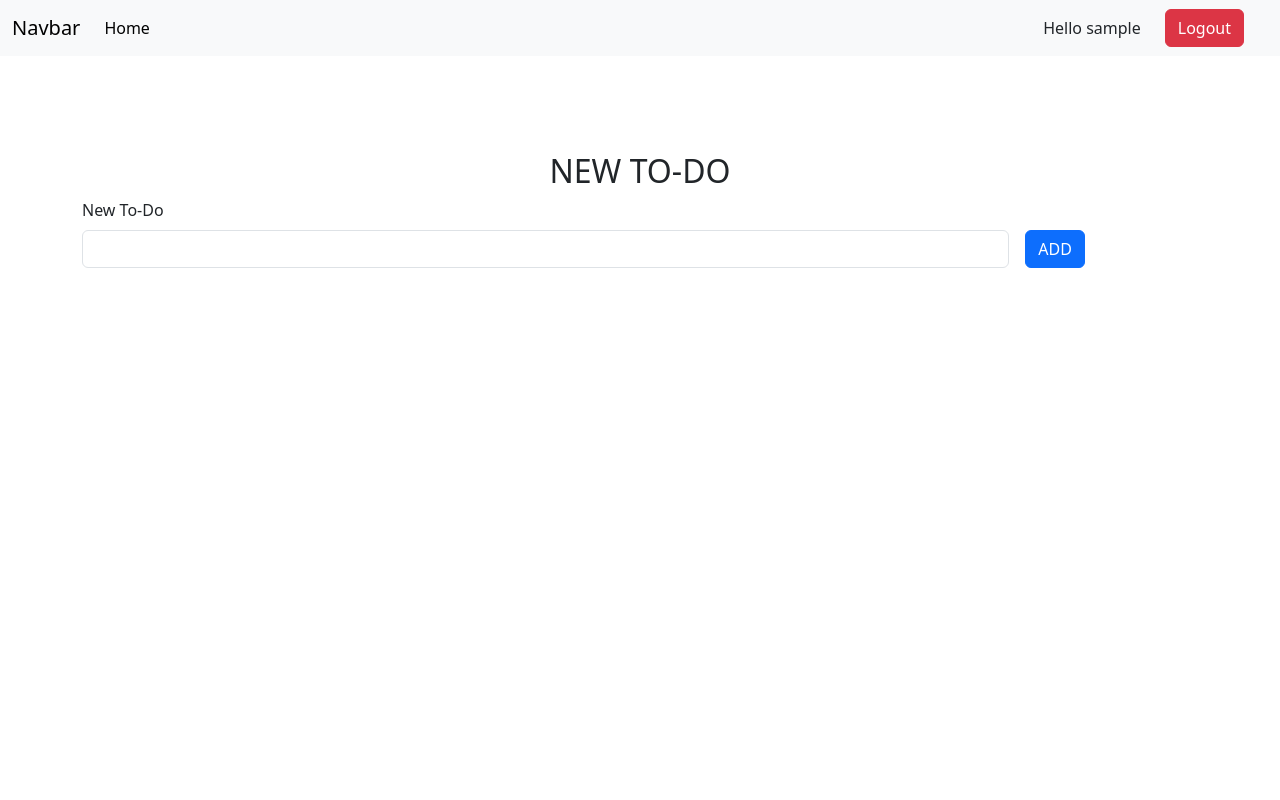
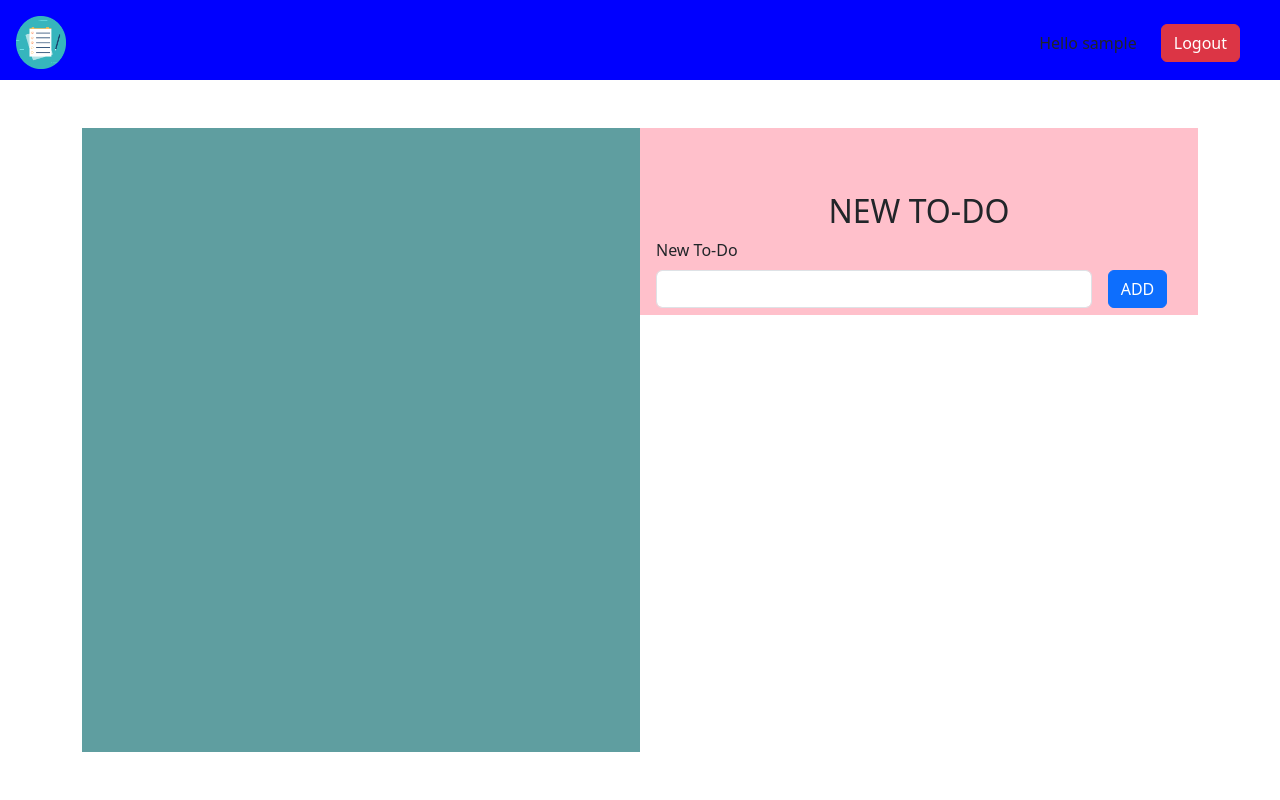
Before and after one commit to FedericoPiazzolla/my-todos, a PHP site: page / in a window 1280 px wide. Run offline with PHP 8.4, Linux system fonts and the light colour scheme; the visitor is signed in with stand-in values (Sample User, id 1); data that the repository does not hold is empty.

Commit message:
start: style my page

```diff
--- /dev/null
+++ b/css/style.css
@@ -0,0 +1,40 @@
+* {
+  margin: 0;
+  padding: 0;
+  box-sizing: border-box;
+}
+
+img {
+  max-width: 100%;
+}
+/* header */
+header {
+  height: 80px;
+  padding: 1rem;
+  background-color: blue;
+}
+
+.ms_logo {
+  width: 50px;
+}
+/* ms_container */
+.ms_container {
+  display: flex;
+  height: calc(100vh - 80px);
+}
+
+/* list section */
+#ms-list_group {
+  width: 50%;
+  background-color: cadetblue;
+  padding: 1rem;
+  height: 100%;
+}
+
+/* new to do section */
+#ms-new_todo {
+  width: 50%;
+  background-color: pink;
+  padding: 1rem;
+  height: 30%;
+}
--- a/index.php
+++ b/index.php
@@ -81,12 +81,33 @@ $connection->close();
 
   <!-- fontawesome -->
   <link rel="stylesheet" href="https://cdnjs.cloudflare.com/ajax/libs/font-awesome/6.5.1/css/all.min.css" integrity="sha512-DTOQO9RWCH3ppGqcWaEA1BIZOC6xxalwEsw9c2QQeAIftl+Vegovlnee1c9QX4TctnWMn13TZye+giMm8e2LwA==" crossorigin="anonymous" referrerpolicy="no-referrer" />
+
+  <!-- my_style -->
+  <link rel="stylesheet" href="css/style.css">
 </head>
 
 <body>
-  <?php include_once __DIR__ . "/partials/header.php"; ?>
 
-  <div class="container my-5">
+  <header>
+    <nav class="d-flex justify-content-between ">
+      <div>
+        <img class="ms_logo" src="img/logo.png" alt="">
+      </div>
+      <?php if (!empty($_SESSION['username']) && !empty($_SESSION['user_id'])) { ?>
+      <div class="d-flex me-4 align-items-center">
+        <span class="px-4">Hello <?php echo $_SESSION['username']; ?></span>
+
+        <form action="logout.php" method="POST">
+          <input type="hidden" type="text" value="1" name="logout">
+          <button type="submit" class="btn btn-danger">Logout</button>
+        </form>
+      </div>
+    <?php } ?>
+    </nav>
+
+  </header>
+
+  <div class="container py-5 ms_container">
 
     <!-- verifico de l'utente è loggato correttamente, user_id e username siano corretti -->
     <?php if (!empty($_SESSION['user_id']) && !empty($_SESSION['username'])) { ?>
@@ -94,6 +115,7 @@ $connection->close();
       <?php if ($results && $results->num_rows >= 0) { ?>
 
         <!-- ciclo while per mostrare gli elementi del db in una tabella -->
+        <section id="ms-list_group">
           <ul class="list-group">
             <?php while ($row = $results->fetch_assoc()) { ?>
 
@@ -102,7 +124,9 @@ $connection->close();
                   <input type="hidden" name="toggle_todo" value="<?php echo $row['id']; ?>">
                   <button type="submit" class="btn btn-outline-secondary border-0"><i class="fa-regular fa-circle-check"></i></button>
                 </form>
-              <p class="p-2 flex-grow-1 <?php if ($row['status'] == 1) { echo "text-decoration-line-through"; } ?>"><?php echo $row['nome_todo'] ?></p>
+                <p class="p-2 flex-grow-1 <?php if ($row['status'] == 1) {
+                                            echo "text-decoration-line-through";
+                                          } ?>"><?php echo $row['nome_todo'] ?></p>
                 <p class="p-2"><?php echo $row['user_id'] ?></p>
                 <form action="index.php" method="POST" class="p-2">
                   <input type="hidden" type="text" value="<?php echo $row['id'] ?>" name="delete">
@@ -111,8 +135,11 @@ $connection->close();
               </li>
             <?php } ?>
           </ul>
+        </section>
+
 
         <!-- ADD NEW TODO -->
+        <section id="ms-new_todo">
           <h2 class="text-center pt-5">NEW TO-DO</h2>
 
           <form class="row g-3 align-items-end" action="index.php" method="POST">
@@ -124,6 +151,8 @@ $connection->close();
               <button type="submit" class="btn btn-primary">ADD</button>
             </div>
           </form>
+        </section>
+
 
       <?php } ?>
 
--- a/partials/header.php
+++ /dev/null
@@ -1,26 +0,0 @@
-<nav class="navbar navbar-expand-lg bg-light">
-  <div class="container-fluid">
-    <a class="navbar-brand" href="#">Navbar</a>
-    <button class="navbar-toggler" type="button" data-bs-toggle="collapse" data-bs-target="#navbarSupportedContent" aria-controls="navbarSupportedContent" aria-expanded="false" aria-label="Toggle navigation">
-      <span class="navbar-toggler-icon"></span>
-    </button>
-    <div class="collapse navbar-collapse" id="navbarSupportedContent">
-      <ul class="navbar-nav me-auto mb-2 mb-lg-0">
-        <li class="nav-item">
-          <a class="nav-link active" aria-current="page" href="#">Home</a>
-        </li>
-      </ul>
-
-      <?php if (!empty($_SESSION['username']) && !empty($_SESSION['user_id'])) { ?>
-        <div class="d-flex me-4 align-items-center">
-          <span class="me-4">Hello <?php echo $_SESSION['username']; ?></span>
-
-          <form action="logout.php" method="POST">
-            <input type="hidden" type="text" value="1" name="logout">
-            <button type="submit" class="btn btn-danger">Logout</button>
-          </form>
-        </div>
-      <?php } ?>
-    </div>
-  </div>
-</nav>
```
Also changed, not shown: img/logo.png (added). Lines whose indentation alone changed are shown as unchanged.
